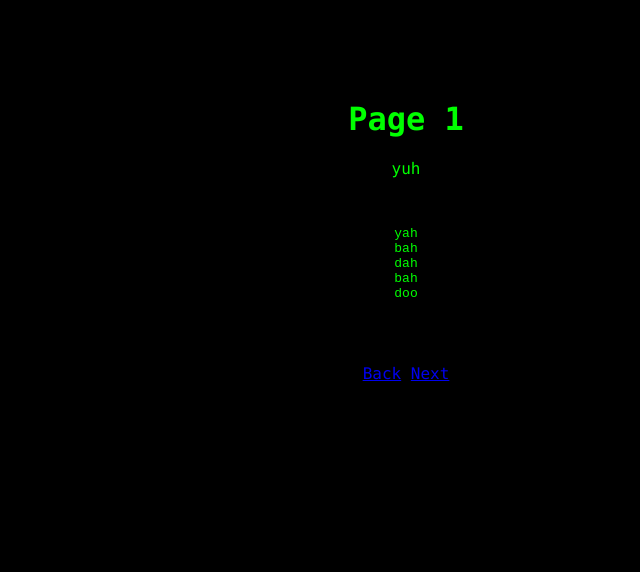
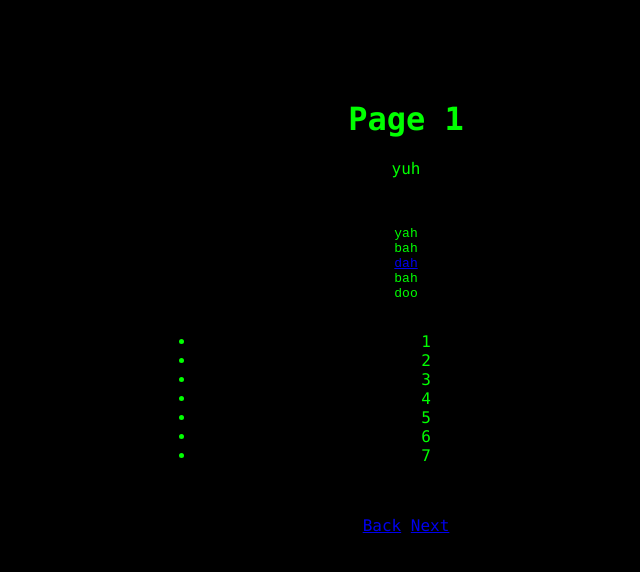
Before and after one commit to Lule0329/Lule0329.github.io, a plain HTML site: page page1.html in a window 1280 px wide. Shown: the whole page, without its empty margins (234-874 px from the left). Drawn offline with Linux system fonts and the light colour scheme.

Commit message:
hawk tua

```diff
--- a/page1.html
+++ b/page1.html
@@ -16,10 +16,19 @@
     <pre>
 yah
 bah
-dah
+<a href="https://wikipedia.org" target="_blank">dah</a>
 bah
 doo
     </pre>
+    <ul>
+        <li>1</li>
+        <li>2</li>
+        <li>3</li>
+        <li>4</li>
+        <li>5</li>
+        <li>6</li>
+        <li>7</li>
+    </ul>
     <br>
     <p>
         <a href="index.html">Back</a> <a href="page2.html">Next</a>
```
Also changed, not shown: index.html (+1 -2 lines).
